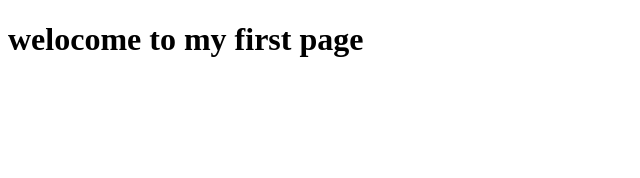
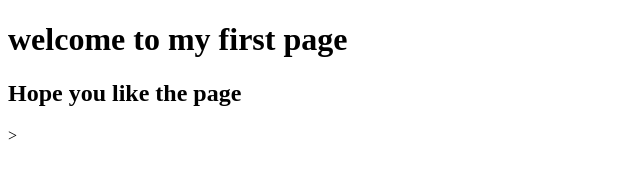
Before and after one commit to Ramyar3/coursera-test, a plain HTML site: page site/index.html in a window 1280 px wide. Shown: the whole page, without its empty margins (0-640 px from the left). Drawn offline with Linux system fonts and the light colour scheme.

Commit message:
learning to commit

```diff
--- a/site/index.html
+++ b/site/index.html
@@ -4,6 +4,7 @@
 	<title> Hello viewer</title>
 </head>
 <body>
-<h1> welocome to my first page</h1>
+<h1> welcome to my first page </h1>
+<h2>Hope you like the page </h2>>
 </body>
 </html>
```
